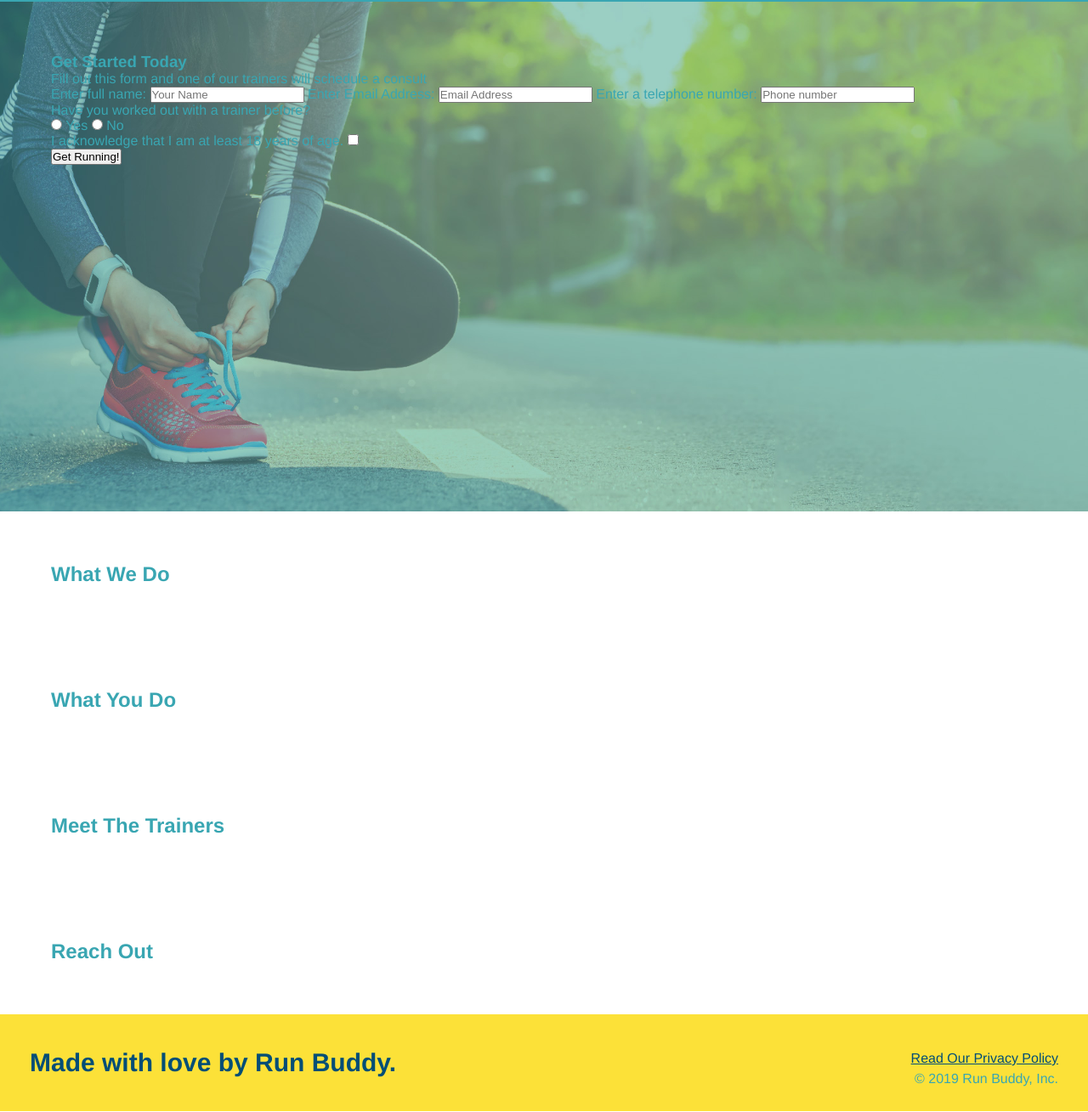
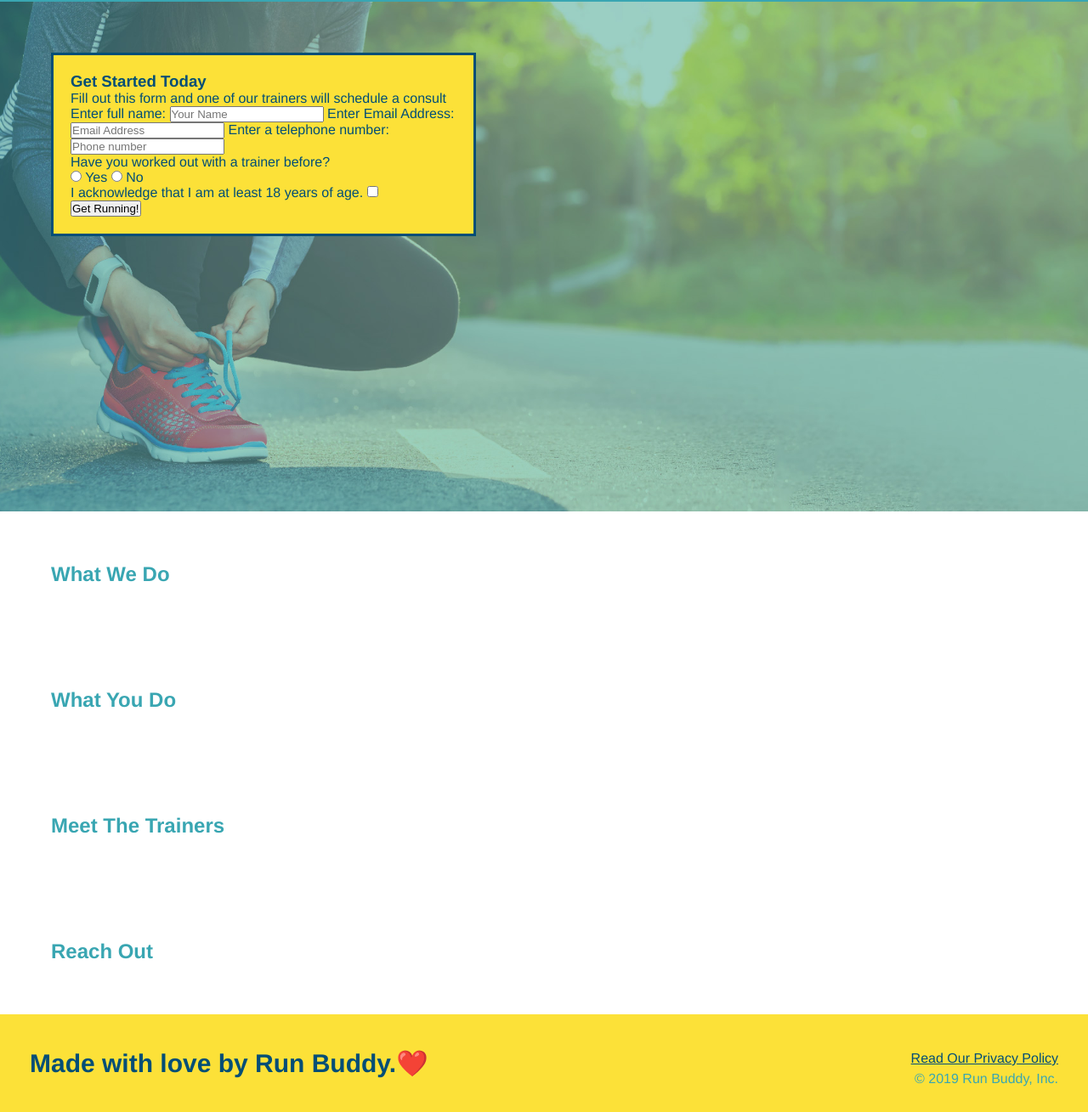
Before and after one commit to OSSATMTeamjc18/Run-buddy-2.0, a plain HTML site: page index.html in a window 1280 px wide. Shown: the part 80-1389 px from the top of the page at 85% size. Drawn offline with Linux system fonts and the light colour scheme.

Commit message:
adding style to the get started today section

```diff
--- a/asset/style.css
+++ b/asset/style.css
@@ -76,3 +76,10 @@ section {
     background-size: cover;
     background-position: center;
 }
+ .hero-form{
+    background-color: #fce138;
+    padding: 20px;
+    width: 500px;
+    color: #024e76;
+    border: solid 3px #024e76;
+ }
--- a/index.html
+++ b/index.html
@@ -34,7 +34,7 @@
 
         <!-- hero/jumbotron -->
         <section class="hero">
-            <div>
+            <div class="hero-form">
                 <h3>Get Started Today</h3>
 
                 <p>Fill out this form and one of our trainers will schedule a consult</p>
@@ -98,7 +98,7 @@
 
         <!-- footer -->
         <footer>
-            <h2>Made with love by Run Buddy.</h2>
+            <h2>Made with love by Run Buddy.❤️</h2>
             <div>
             <a href="#">Read Our Privacy Policy</a><br />
             &copy; 2019 Run Buddy, Inc.
```
